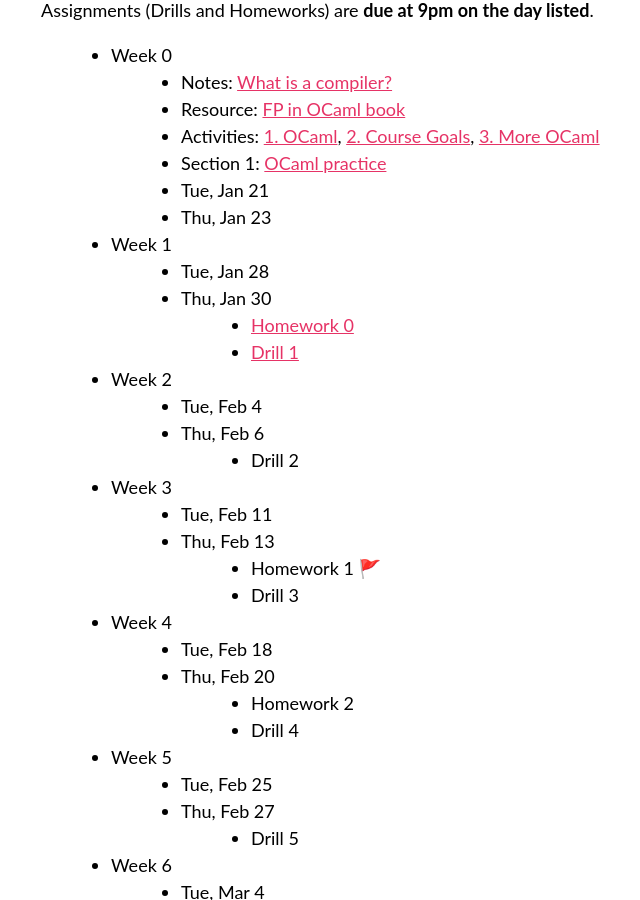
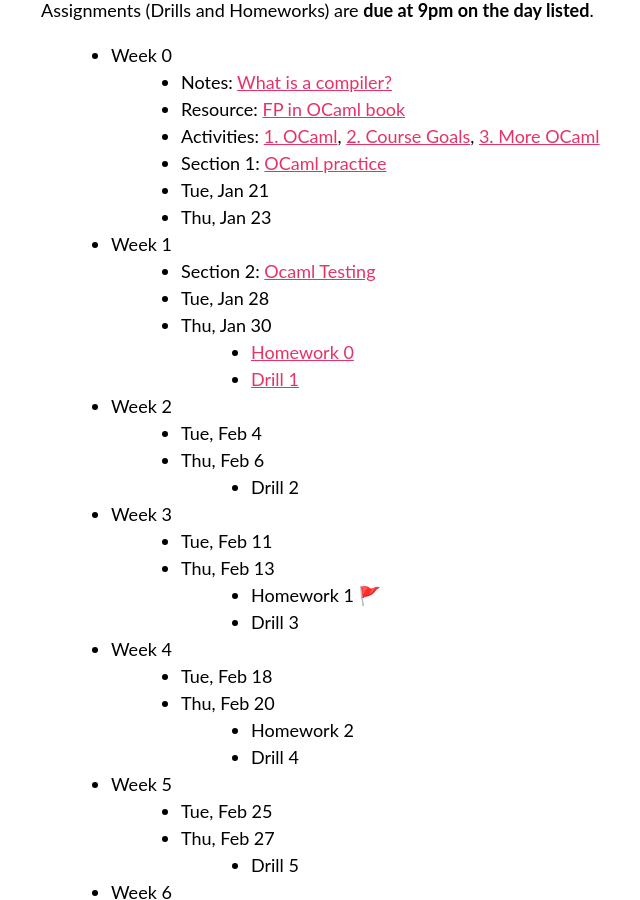
Before and after one commit to berkeley-cs164-sp25/berkeley-cs164-sp25.github.io, a Jekyll site: the page built from schedule.md, in a window 1280 px wide and 900 px high, scrolled down 383 px. Shown: the whole window, without its empty margins (199-839 px from the left). Built offline with Jekyll 4.4.1, drawn with Linux system fonts in a browser that asks for light colours; our own code applies the rules of GitHub Pages for plain Markdown files.

Commit message:
post section 2

```diff
--- a/schedule.md
+++ b/schedule.md
@@ -20,6 +20,7 @@ Assignments (Drills and Homeworks) are **due at 9pm on the day listed**.
 	<!-- - [Unary Ops](./notes/02-Unary.html) -->
 	<!-- - [Correctness and Testing](./notes/03-Correctness.html) -->
 	<!-- - [Booleans: Interpreter](./notes/04-Booleans-1.html) -->
+	- Section 2: [Ocaml Testing](https://classroom.github.com/a/KBvwYzUP)
 	- Tue, Jan 28
 	- Thu, Jan 30
 		- [Homework 0](https://classroom.github.com/a/ciFgRAjw)
```
